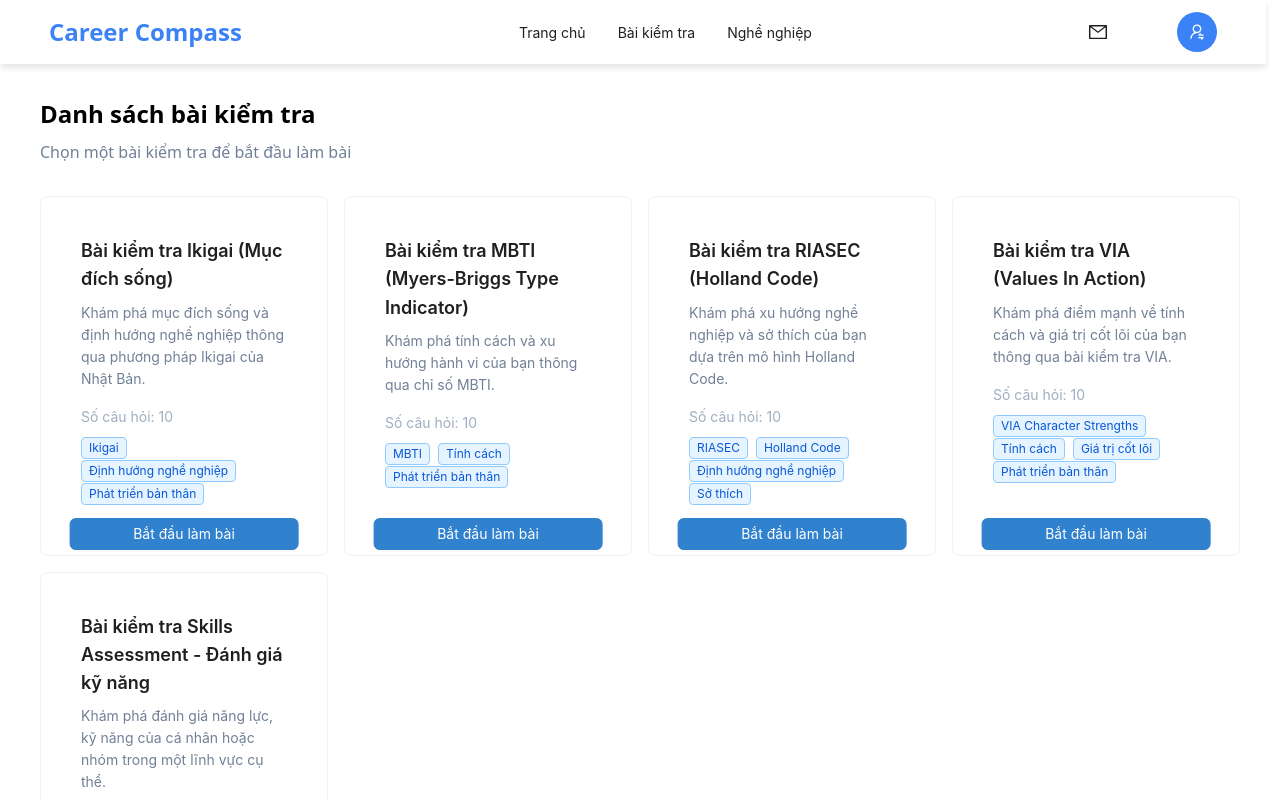
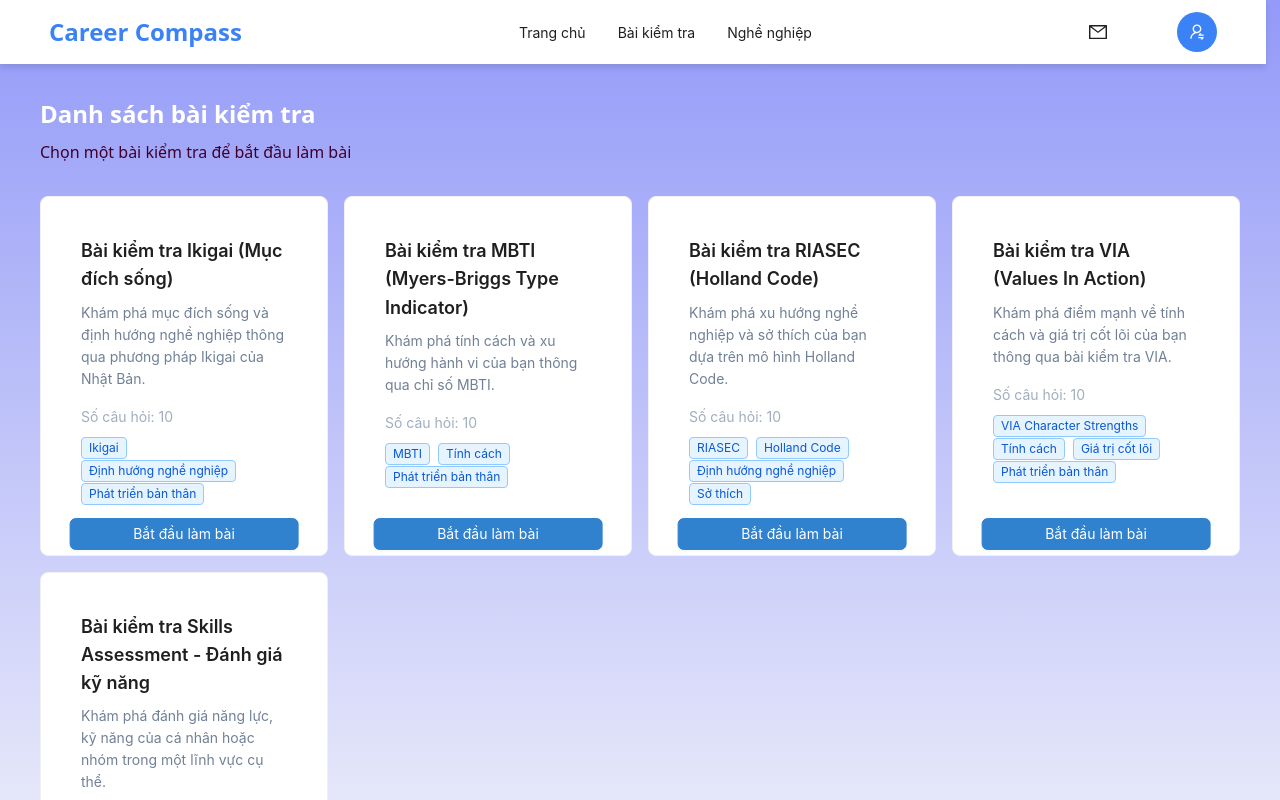
Before and after one commit to kagmin23/Career_Compass-Next, a React (Vite) app: page /user/do-test in a window 1280 px wide. Shown: the top 800 px of the page. Built offline with nearby package versions, Linux system fonts and the light colour scheme.

Commit message:
Update index.tsx

```diff
--- a/src/pages/user/assessment/questionsList/index.tsx
+++ b/src/pages/user/assessment/questionsList/index.tsx
@@ -26,13 +26,11 @@ const QuestionsList: React.FC = () => {
   const navigate = useNavigate();
 
   useEffect(() => {
-    // Lưu data cứng vào sessionStorage khi component mount
     const savedStaticData = sessionStorage.getItem("questionsData");
     if (!savedStaticData) {
       sessionStorage.setItem("questionsData", JSON.stringify(questionsData));
     }
 
-    // Lấy và kết hợp dữ liệu
     const storedQuestionSets = sessionStorage.getItem("questionSets");
     const storedStaticData = sessionStorage.getItem("questionsData");
 
@@ -57,7 +55,6 @@ const QuestionsList: React.FC = () => {
   }, []);
 
   const handleStartQuiz = (set: QuestionSet) => {
-    // Lưu bộ câu hỏi được chọn vào sessionStorage
     sessionStorage.setItem("selectedQuestionSet", JSON.stringify(set));
     setSelectedSet(set);
     setIsModalVisible(true);
@@ -65,7 +62,6 @@ const QuestionsList: React.FC = () => {
 
   const handleModalOk = () => {
     if (selectedSet) {
-      // Đảm bảo có dữ liệu câu hỏi trước khi chuyển trang
       const selectedQuestionSet = sessionStorage.getItem("selectedQuestionSet");
       if (selectedQuestionSet) {
         navigate(`/user/do-test/quiz-testing/${selectedSet.id}`, {
@@ -84,19 +80,25 @@ const QuestionsList: React.FC = () => {
   };
 
   return (
-    <div>
+    <div
+      style={{
+        background: "linear-gradient(to bottom, #939af8, #fafafa)",
+        minHeight: "100vh",
+        paddingTop: "6rem",
+        paddingBottom: "4rem",
+      }}
+    >
       <Header />
       <div
         style={{
           maxWidth: "1200px",
           margin: "0 auto",
-          paddingTop: "6rem",
-          paddingBottom: "4rem",
         }}
       >
         <div style={{ marginBottom: "2rem" }}>
           <h1
             style={{
+              color: "white",
               fontSize: "24px",
               fontWeight: "bold",
               marginBottom: "0.5rem",
@@ -104,7 +106,7 @@ const QuestionsList: React.FC = () => {
           >
             Danh sách bài kiểm tra
           </h1>
-          <p style={{ color: "#718096" }}>
+          <p style={{ color: "#40002a" }}>
             Chọn một bài kiểm tra để bắt đầu làm bài
           </p>
         </div>
```
